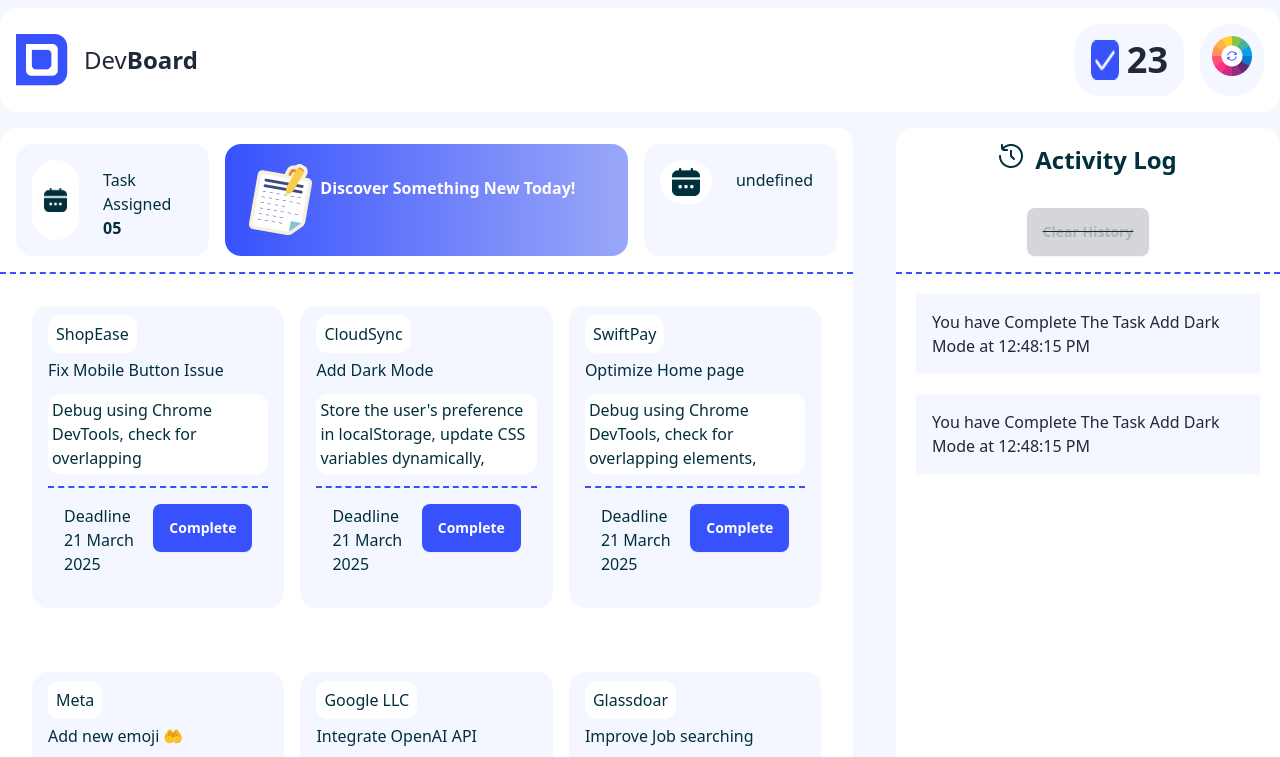
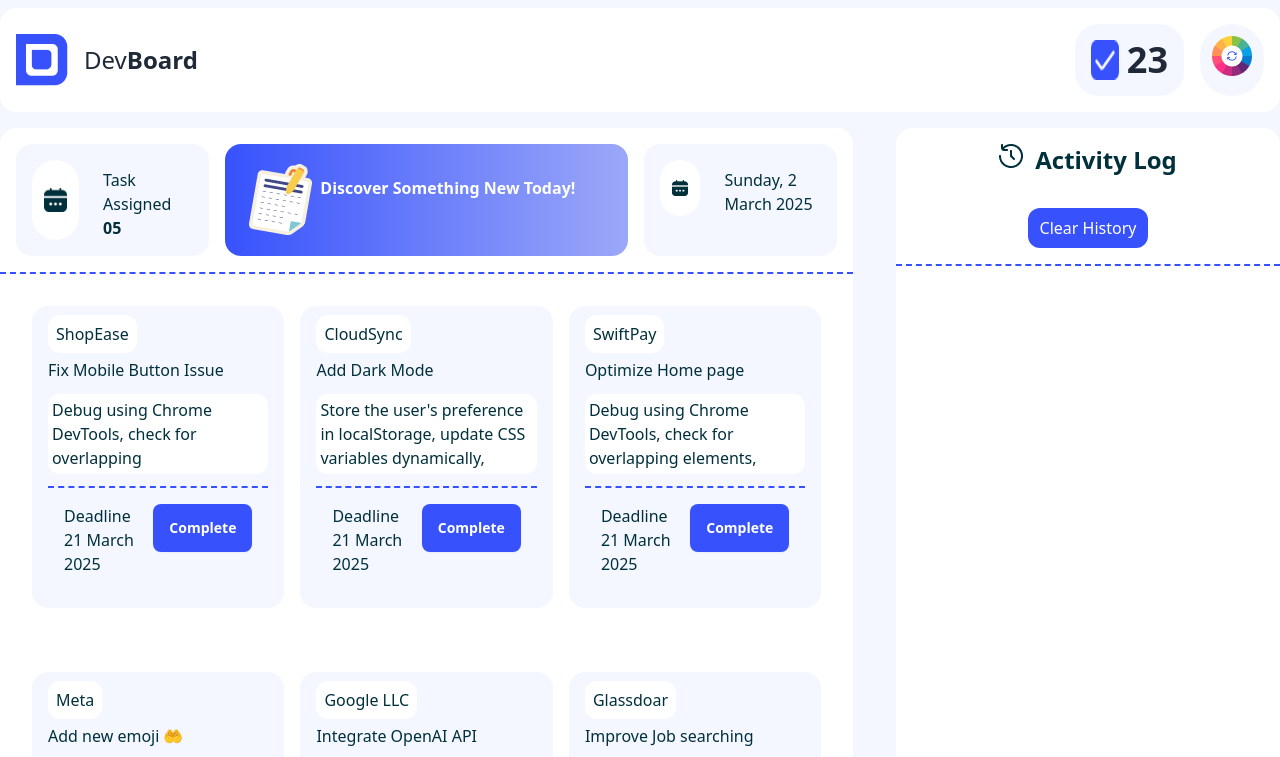
Before and after one commit to Sahabiar/DevBoard_toDo_list, a plain HTML site: page index.html in a window 1280 px wide. Both pictures are taken after a click on the button "Clear History". Shown: the top 757 px of the page. Drawn offline with nearby package versions, Linux system fonts and the light colour scheme.

Commit message:
changes added

```diff
--- a/app.js
+++ b/app.js
@@ -1,24 +1,32 @@
-// Funsctionality code's by sahabiar are here
-// Date: 2025-03-01
-const completebtns = document.querySelectorAll('.outline-none');
 
+  function updateClock() {
+    const now = new Date();
+    const days = ["Sunday", "Monday", "Tuesday", "Wednesday", "Thursday", "Friday", "Saturday"];
+    const months = ["January", "February", "March", "April", "May", "June", "July", "August", "September", "October", "November", "December"];
+    const day = days[now.getDay()];
+    const date = now.getDate();
+    const month = months[now.getMonth()];
+    const year = now.getFullYear();
+
+    const timeString = `${day}, ${date} ${month} ${year}`;
+    document.getElementById("clock").innerHTML = timeString;
+  }
+setInterval(updateClock, 1000);
+
+function addTask() {
+  const count = 5;
+  const completebtns = document.querySelectorAll('.outline-none');
+if (completebtns.length < count) {
+  // Add more elements to the completebtns array
+
+}
 for (let i = 0; i < completebtns.length; i++) {
   completebtns[i].addEventListener('click', function (event) {
     this.parentNode.style.textDecoration = 'line-through';
     event.target.disabled = true;
   });
 }
-
-
-
-
-
-
-
-
-
-
-
+}
 
 
 function cBColor() {
@@ -27,14 +35,35 @@ function cBColor() {
   document.body.style.backgroundColor = randomColor;
 }
 
-// get the current date and time as a string
 document.getElementById('date').innerText = cTime();
 function cTime() {
   const now = new Date();
   const currentDateTime = now.toLocaleString();
   console.log(currentDateTime);
 }
-  function showAlert() {
-    var myText = "Board Updated Successfully";
-    alert (myText);
+function showAlert() {
+  var myText = "Board Updated Successfully";
+  alert (myText);
+}
+
+
+
+function clearDivHistory(divId) {
+  const divElement = document.getElementById(divId);
+
+  if (divElement) {
+    divElement.innerHTML = '';
+    console.log(`History of div with ID '${divId}' cleared.`);
+
+  } else {
+    console.error(`Div with ID '${divId}' not found.`);
   }
+}
+
+function addfinished() {
+  const newDiv = document.createElement('div');
+  newDiv.className = 'finished';
+  newDiv.innerHTML = 'Finished';
+  const finishedDiv = document.getElementById('finished');
+  finishedDiv.appendChild(newDiv);
+}
--- a/index.html
+++ b/index.html
@@ -61,7 +61,7 @@
 
               </div>
               <div class="mt-2 ml-6 text-[#00303C]">
-                <h3 id="date" class="font-normal">Wed ,</h3>
+                <h3 id="clock" class="font-normal"></h3>
               </div>
             </div>
           </div>
@@ -164,9 +164,11 @@
           <h3 class="ml-3 lg:text-2xl font-bold text-[#00303C]">Activity Log</h3>
         </div>
         <div class="flex justify-center border-b-2 border-dashed border-[#3752FD] p-4">
-          <button class="btn bg-[#3751fd] outline-none border-none text-white ">Clear History</button>
+          <button onclick="clearDivHistory('myHistoryDiv')"
+            class="pt-2 pb-2 px-3 rounded-xl bg-[#3751fd] border-none text-white ">Clear
+            History</button>
         </div>
-        <div class="mt-5">
+        <div id="myHistoryDiv" class="mt-5">
           <div class="m-5 ronded-2xl p-4 bg-[#F4F7FF]">You have Complete The Task Add Dark Mode at <span
               class="time">12:48:15 PM</span></div>
           <div class="m-5 ronded-2xl p-4 bg-[#F4F7FF]">You have Complete The Task Add Dark Mode at
```
Also changed, not shown: blogs.html (+1 -1 lines).
